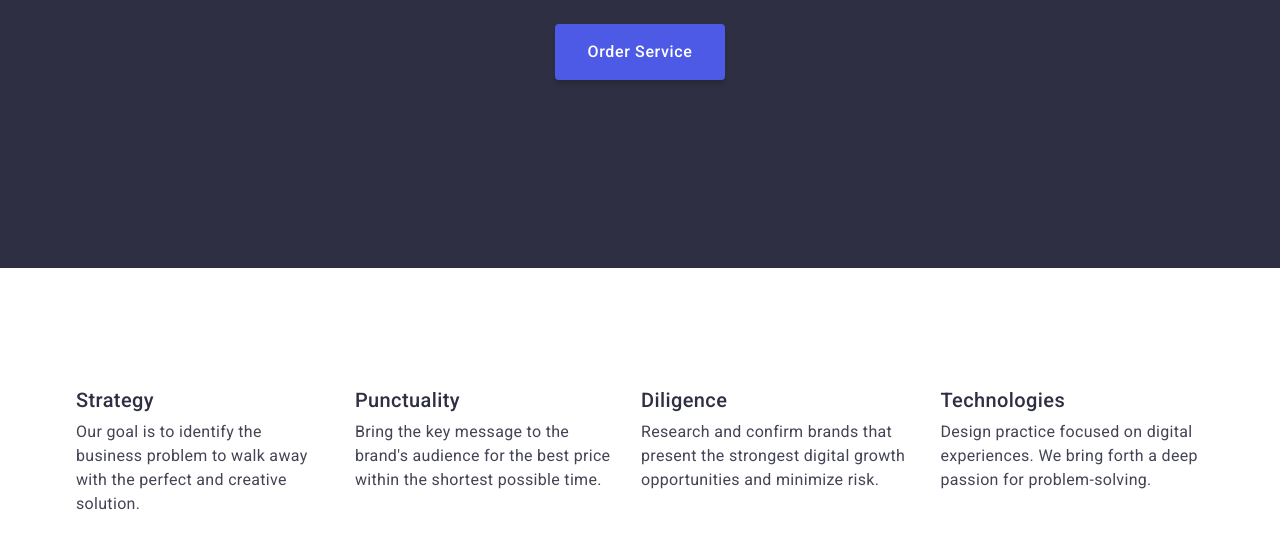
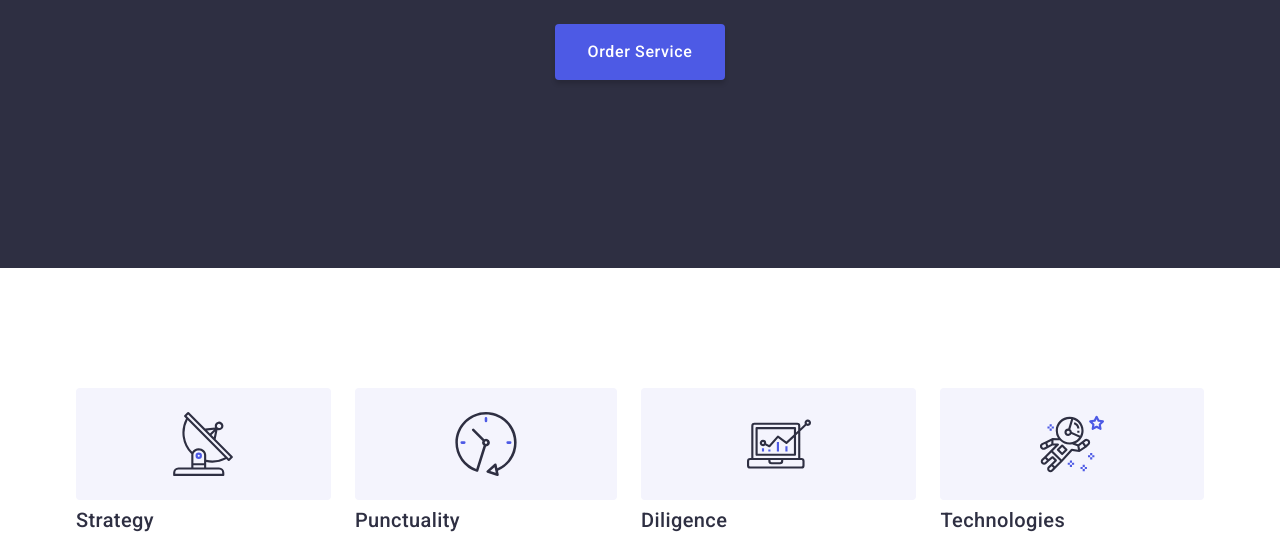
Before and after one commit to Roman80-IT/goit-markup-hw-04, a plain HTML site: page index.html in a window 1280 px wide. Shown: the part 405-942 px from the top of the page. Drawn offline with nearby package versions, Linux system fonts and the light colour scheme.

Commit message:
+ div icons for Section-2

```diff
--- a/css/styles.css
+++ b/css/styles.css
@@ -244,8 +244,14 @@ section {
   color: var(--white-color);
 }
 
-/* ========== SECTIONs ========== */
-/* Section 1 (h3 = header під "body") */
+/**
+  |============================
+  | SECTIONs
+  |============================
+*/
+
+/* ========== Section-1 "Feature" ========== */
+/*  (h3 = header під "body") */
 
 .section-delta {
   padding-top: 120px;
@@ -259,6 +265,17 @@ section {
 .scroll-box {
   flex-basis: calc((100%-72px) / 4);
   /* gap: 24px; */
+}
+
+.feature-icon-box {
+  display: flex;
+  height: 112px;
+  /* width: 264px; */
+  justify-content: center;
+  align-items: center;
+  background: var(--light-font);
+  border-radius: 4px;
+  margin-bottom: 8px;
 }
 
 /* Section 2,(3) (h2) */
--- a/index.html
+++ b/index.html
@@ -70,7 +70,7 @@
         </div>
       </section>
 
-      <!-- Секція-1 (Особливості) -->
+      <!-- Секція-1 (Переваги) -->
       <section class="section-delta">
         <div class="container">
           <!-- Сховати заголовок -->
@@ -79,27 +79,50 @@
 
           <ul class="feature-list list">
             <li class="scroll-box">
+              <div class="feature-icon-box">
+                <svg class="feature-icon" width="64" height="64">
+                  <use href="./images/icon.svg#antenna"></use>
+                </svg>
+              </div>
               <h3 class="header">Strategy</h3>
               <p class="main-text">
                 Our goal is to identify the business problem to walk away with
                 the perfect and creative solution.
               </p>
             </li>
+
             <li class="scroll-box">
+              <div class="feature-icon-box">
+                <svg class="feature-icon" width="64" height="64">
+                  <use href="./images/icon.svg#clock"></use>
+                </svg>
+              </div>
               <h3 class="header">Punctuality</h3>
               <p class="main-text">
                 Bring the key message to the brand's audience for the best price
                 within the shortest possible time.
               </p>
             </li>
+
             <li class="scroll-box">
+              <div class="feature-icon-box">
+                <svg class="feature-icon" width="64" height="64">
+                  <use href="./images/icon.svg#diagram"></use>
+                </svg>
+              </div>
               <h3 class="header">Diligence</h3>
               <p class="main-text">
                 Research and confirm brands that present the strongest digital
                 growth opportunities and minimize risk.
               </p>
             </li>
+
             <li class="scroll-box">
+              <div class="feature-icon-box">
+                <svg class="feature-icon" width="64" height="64">
+                  <use href="./images/icon.svg#astronaut"></use>
+                </svg>
+              </div>
               <h3 class="header">Technologies</h3>
               <p class="main-text">
                 Design practice focused on digital experiences. We bring forth a
```
